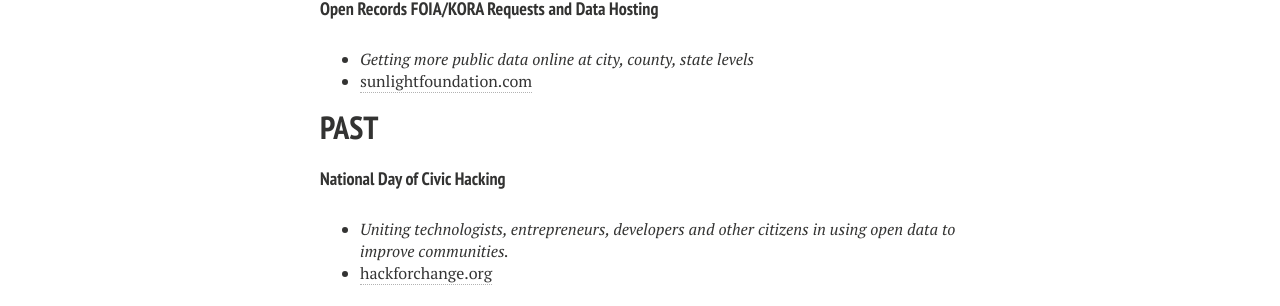
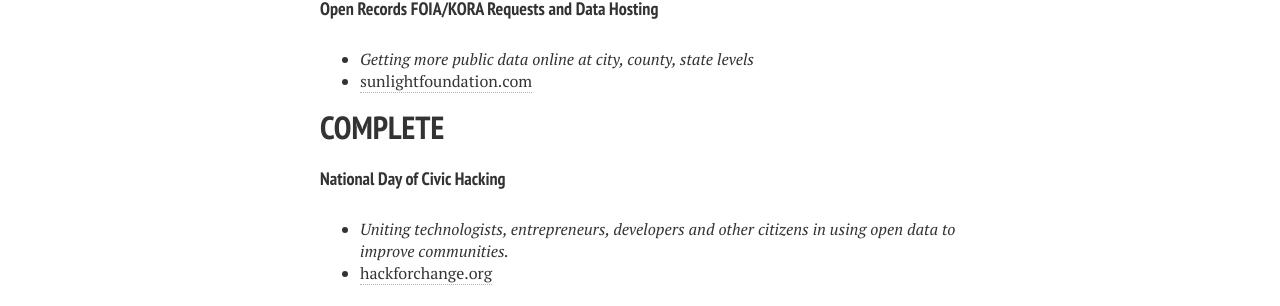
Before and after one commit to reydelleon/civicdata.github.io, a Jekyll site: the page built from projects.md, in a window 1280 px wide. Shown: the part 1148-1454 px from the top of the page. Built offline with Jekyll 4.4.1, drawn with Linux system fonts in a browser that asks for light colours; nearby versions of some CDN libraries.

Commit message:
Month listed in posts summary

```diff
--- a/_layouts/post-index.html
+++ b/_layouts/post-index.html
@@ -51,7 +51,7 @@
         <h2 class="link-post"><a href="{{ site.url }}{{ post.url }}" title="{{ post.title }}">{{ post.title }}</a> <a href="{{ post.link }}" target="_blank" title="{{ post.title }}"><i class="icon-link"></i></h2>
       {% else %}
         <h2><a href="{{ site.url }}{{ post.url }}" title="{{ post.title }}">{{ post.title }}</a></h2>
-        <p>{{ post.date | date: '%M' }} - {% if post.description %}{{ post.description }}{% else %}{{ post.content | strip_html | strip_newlines | truncate: 120 }}{% endif %}</p>
+        <p>{{ post.date | date: '%m' }} - {% if post.description %}{{ post.description }}{% else %}{{ post.content | strip_html | strip_newlines | truncate: 120 }}{% endif %}</p>
       {% endif %}
     </article>
   {% endfor %}
--- a/projects.md
+++ b/projects.md
@@ -42,7 +42,7 @@ The Civic Data Alliance is composed of local volunteers, helping to open data, a
 * [sunlightfoundation.com](http://sunlightfoundation.com/opendataguidelines/)
 
 
-# PAST
+# COMPLETE
 
 #### **National Day of Civic Hacking**
 * *Uniting technologists, entrepreneurs, developers and other citizens in using open data to improve communities.*
```
